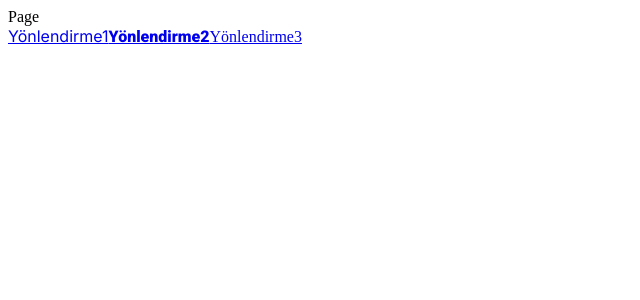
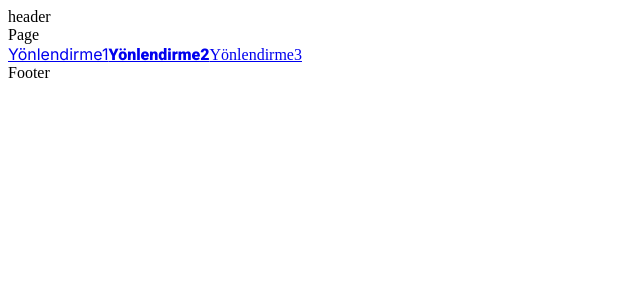
Before and after one commit to numansenlik/next.js-practic, a Next.js app in the folder nextjs/: page / in a window 1280 px wide. Shown: the top 300 px of the page, without its empty margins (0-640 px from the left). Built offline with nearby package versions, Linux system fonts and the light colour scheme; no server answers.

Commit message:
added loading and not-found page

```diff
--- a/nextjs/app/layout.js
+++ b/nextjs/app/layout.js
@@ -3,7 +3,11 @@
 export default function RootLayout({ children }) {
   return (
     <html lang="en">
-      <body >{children}</body>
+      <body >
+        <header>header</header>
+        {children}
+        <footer>Footer</footer>
+      </body>
     </html>
   )
 }
--- /dev/null
+++ b/nextjs/app/loading.jsx
@@ -0,0 +1,6 @@
+const loading = () => {
+  return (
+    <div>loading...</div>
+  )
+}
+export default loading
--- /dev/null
+++ b/nextjs/app/not-found.jsx
@@ -0,0 +1,6 @@
+const NotFound = () => {
+  return (
+    <div>NotFound</div>
+  )
+}
+export default NotFound
```
